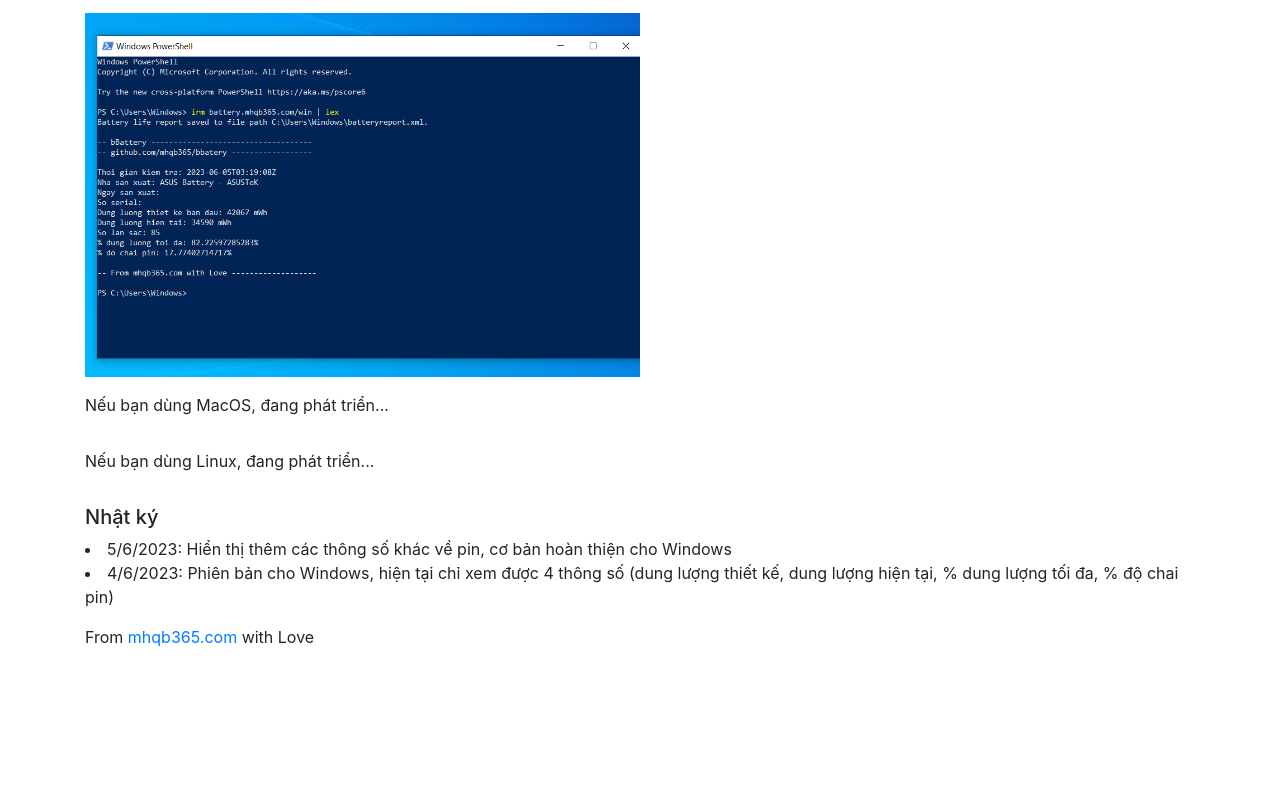
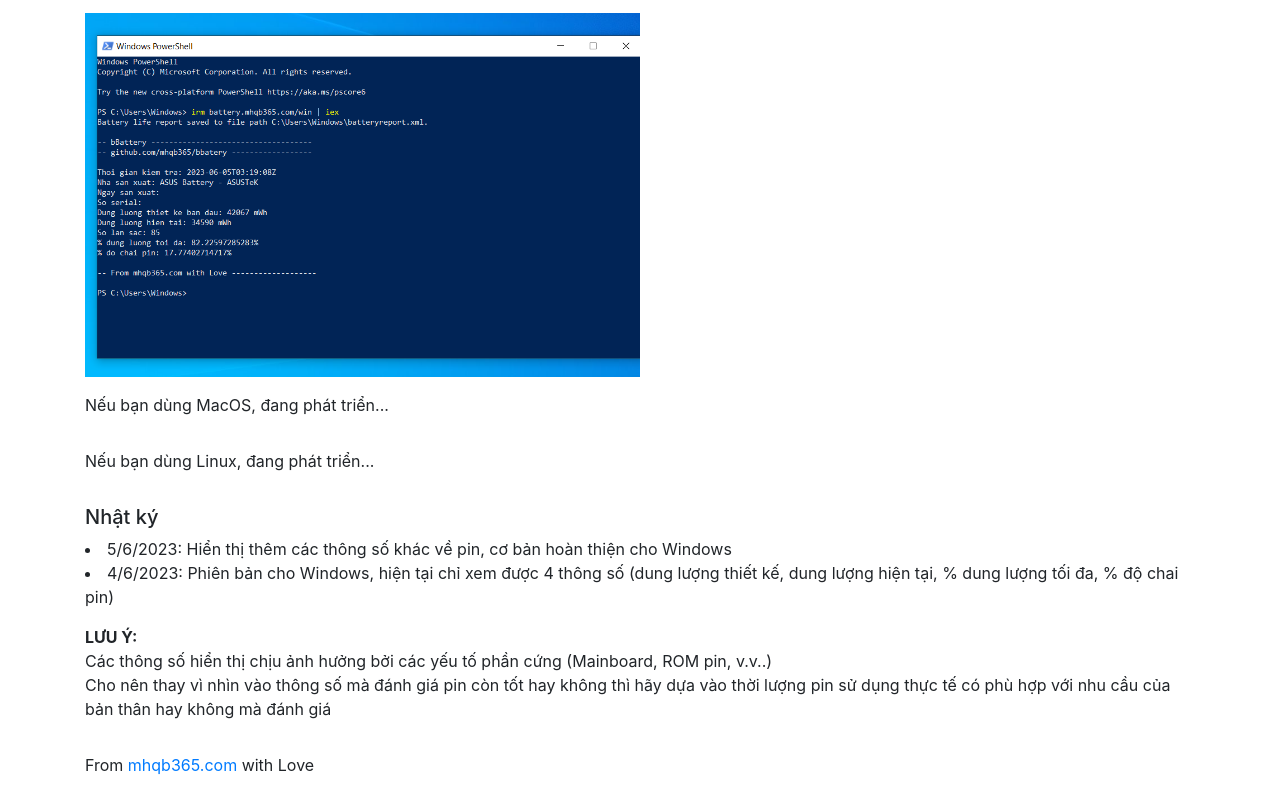
Before and after one commit to mhqb365/bbattery, a website: page public/index.html in a window 1280 px wide. Shown: the part 371-1164 px from the top of the page. Before the commit the page ends 1036 px from the top, so only its background shows below. Drawn offline with nearby package versions, Linux system fonts and the light colour scheme.

Commit message:
:rocket:

```diff
--- a/public/index.html
+++ b/public/index.html
@@ -73,6 +73,16 @@
             chai pin)
           </li>
         </div>
+        <div class="col-md-12 mb-3">
+          <p>
+            <strong>LƯU Ý:</strong><br />
+            Các thông số hiển thị chịu ảnh hưởng bởi các yếu tố phần cứng
+            (Mainboard, ROM pin, v.v..)<br />
+            Cho nên thay vì nhìn vào thông số mà đánh giá pin còn tốt hay không
+            thì hãy dựa vào thời lượng pin sử dụng thực tế có phù hợp với nhu
+            cầu của bản thân hay không mà đánh giá<br />
+          </p>
+        </div>
         <div class="col-12 mb-3">
           From <a href="/">mhqb365.com</a> with Love
         </div>
```
